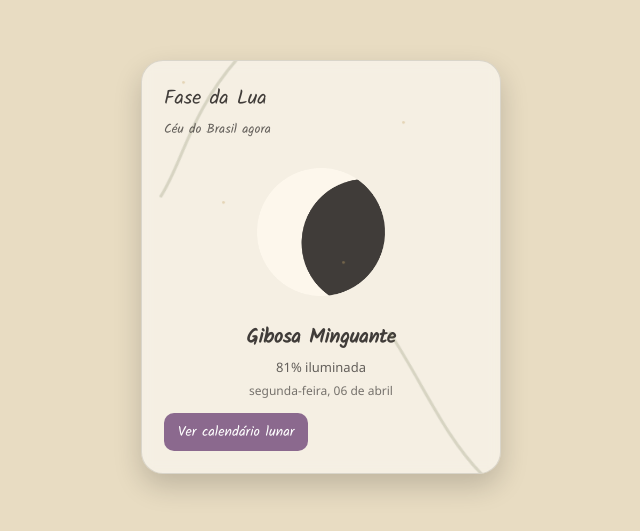
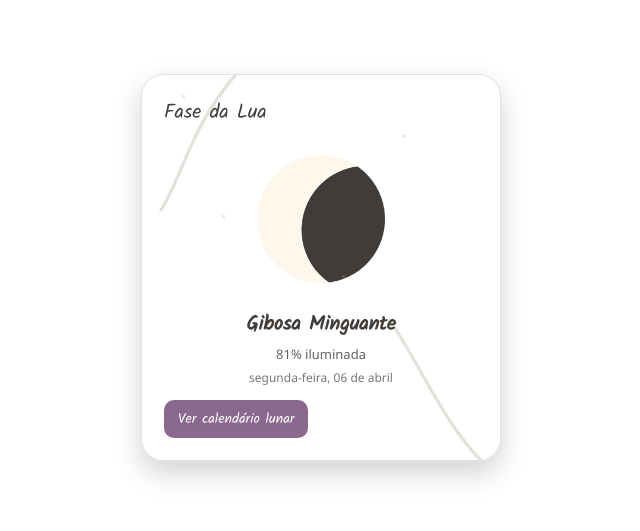
Before and after one commit to meugrimorium/moon-widget, a plain HTML site: page index.html in a window 1280 px wide. Shown: the part 133-664 px from the top of the page, without its empty margins (319-959 px from the left). Drawn offline with Linux system fonts and the light colour scheme.

Commit message:
Fix HTML encoding and structure in index.html

```diff
--- a/index.html
+++ b/index.html
@@ -35,7 +35,7 @@
 /* -------------------------------------------------- */
 body {
   font-family: "Segoe UI", sans-serif;
-  background: var(--bege);
+  background: transparent;
   color: var(--grafite);
   display: flex;
   justify-content: center;
@@ -338,7 +338,6 @@
 
   <!-- Conteúdo -->
   <div class="title hand">Fase da Lua</div>
-  <div class="subtitle hand">Céu do Brasil agora</div>
 
   <div class="canvas-wrapper">
     <canvas id="moonCanvas" width="300" height="300"></canvas>
@@ -350,7 +349,7 @@
     <div class="date" id="dateLabel"></div>
   </div>
 
-  <div class="modal-btn" id="openModal">Ver calendário lunar</div>
+  <div class="modal-btn" id="openModal"><center></center>Ver calendário lunar</center></div>
 
   <!-- Modal -->
   <div class="modal-bg" id="modalBg">
```
